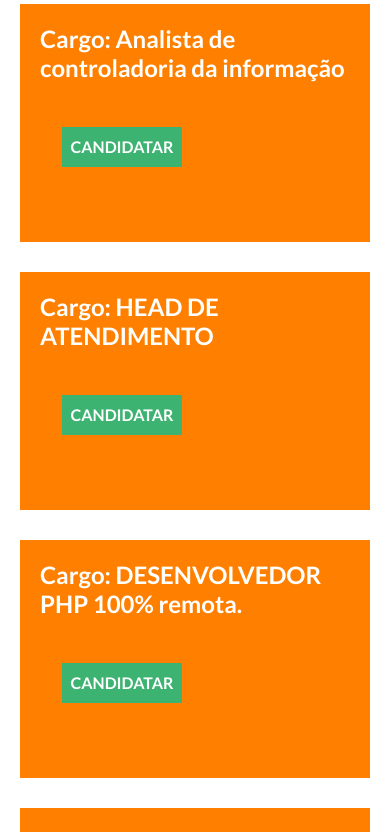
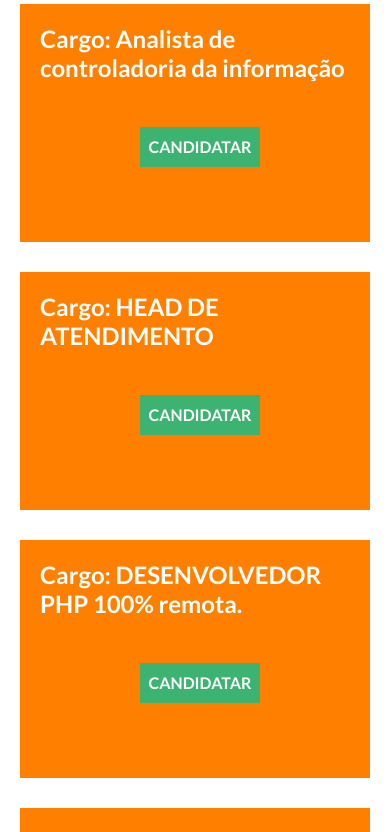
Before and after one commit to SamukaSRB/LMS-Consultoria, a React (Create React App) app: page / in a window 390 px wide. Shown: the part 5440-6272 px from the top of the page. Built offline with nearby package versions, Linux system fonts and the light colour scheme.

Commit message:
inclusao de registro

```diff
--- a/src/index.css
+++ b/src/index.css
@@ -544,6 +544,7 @@ footer p i {
     flex-wrap: wrap;
   }
   .vagas .btn-info .btn {
+    margin-left: 78px;
     max-width: 120px;
     font-size: 16px;
     line-height: 24px;
```
